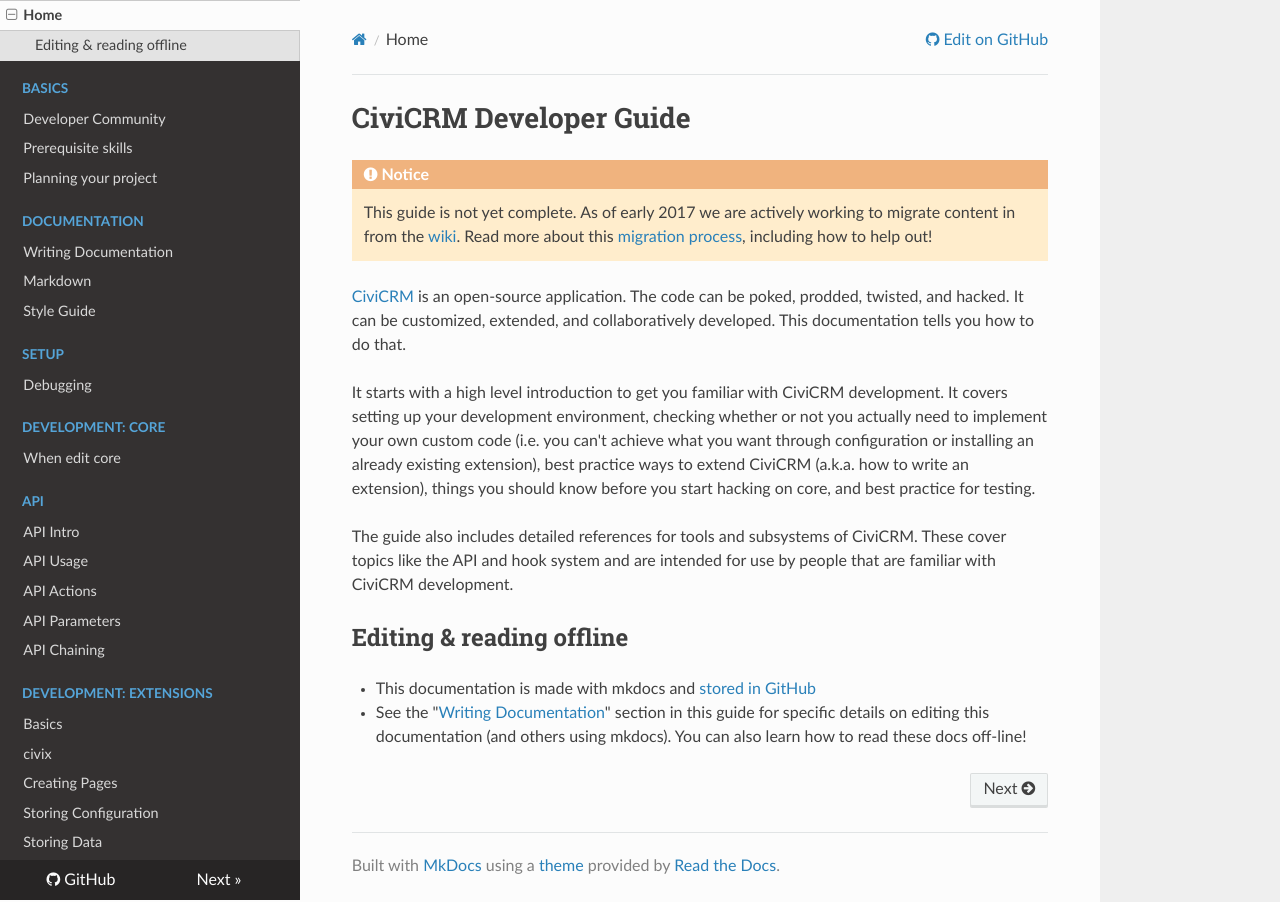
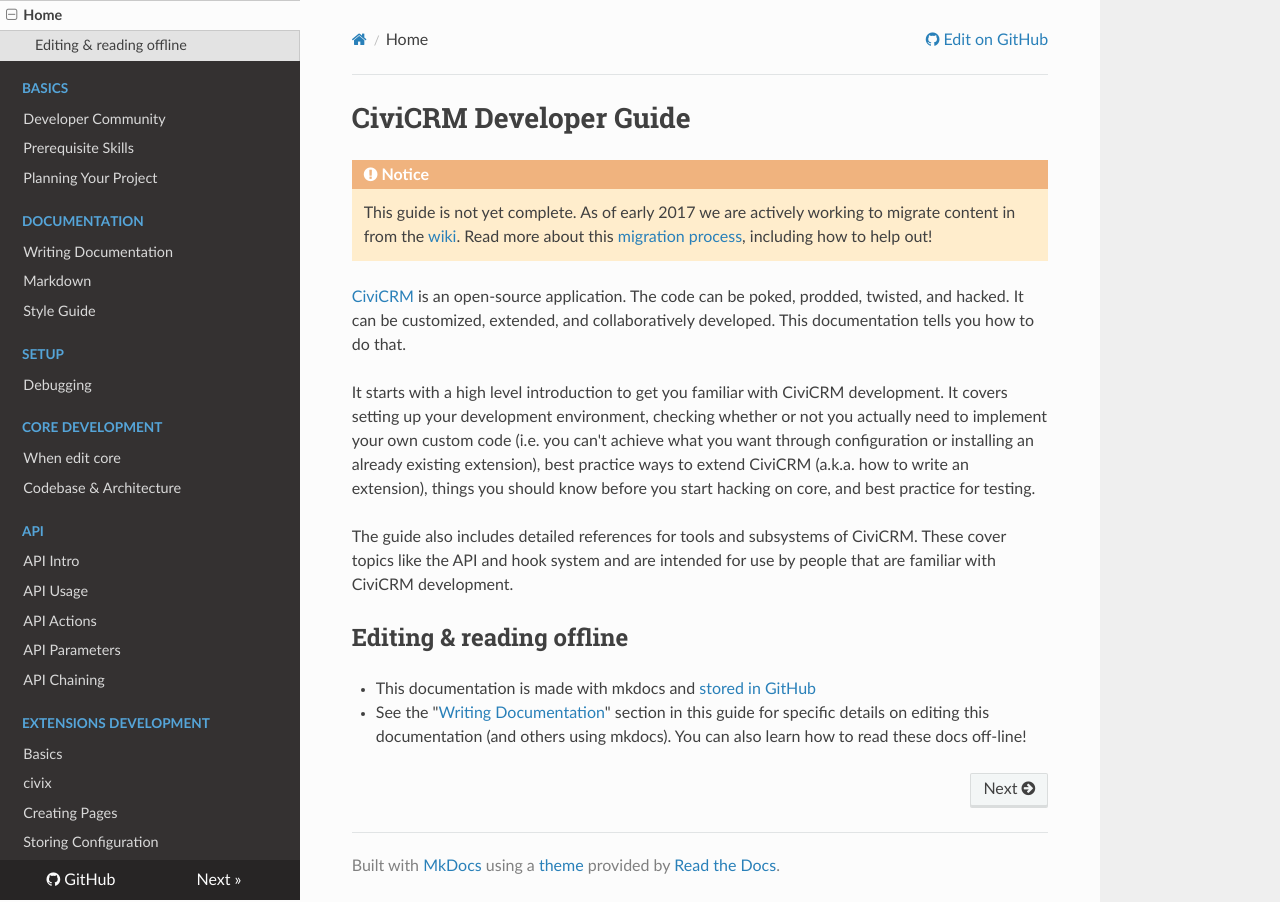
Before and after one commit to civicrm/civicrm-dev-docs, an MkDocs documentation site: the page built from docs/index.md, in a window 1280 px wide. Built offline with MkDocs 1.6.1, drawn with Linux system fonts in a browser that asks for light colours; nearby versions of some CDN libraries; old or Windows-style settings are respelled for this version of MkDocs.

Commit message:
page tree - small tweaks to language in nav

```diff
--- a/mkdocs.yml
+++ b/mkdocs.yml
@@ -12,22 +12,22 @@
 - Home: index.md
 - Basics:
   - Developer Community: basics/community.md    # page-tree = DONE
-  - Prerequisite skills: basics/skills.md       # page-tree = DONE
-  - Planning your project: basics/planning.md   # page-tree = DONE
+  - Prerequisite Skills: basics/skills.md       # page-tree = DONE
+  - Planning Your Project: basics/planning.md   # page-tree = DONE
 - Documentation:
   - Writing Documentation: documentation.md     # page-tree = NEED_PAGE_MOVE to /documentation/writing.md
   - Markdown: markdownrules.md                  # page-tree = NEED_PAGE_MOVE to /documentation/markdown.md
   - Style Guide: best-practices/documentation-style-guide.md  # page-tree = NEED_PAGE_MOVE to /documentation/style-guide.md
 - Setup:
-  # buildkit: /setup/buildkit.md                # page-tree = NEED_NEW_PAGE
+  # buildkit: /setup/buildkit.md                # page-tree = NEED_NEW_PAGE  # summary: See Github README for download instructions. Alternatively, follow links and install particular tools as-needed.
   - Debugging: dev-tools/debugging.md           # page-tree = NEED_PAGE_MOVE to /setup/debugging.md
-- "Development: core":
+- Core Development:
   - When edit core: core/hacking.md             # page-tree = NEED_PAGE_MOVE to /core/deciding.md
-  # How to Contribute: /core/contributing.md    # page-tree = NEED_NEW_PAGE
-  # Codebase & architecture: core/architecture.md # page-tree = DONE
+  # How to Contribute: /core/contributing.md    # page-tree = NEED_NEW_PAGE # summary: General summary of process (git+issues+PRs+Mattermost)
+  - Codebase & Architecture: core/architecture.md # page-tree = DONE
   # Reporting Bugs & Issues: /core/reporting.md # page-tree = NEED_NEW_PAGE
   # Submitting a Patch: /core/patches.md        # page-tree = NEED_NEW_PAGE
-  # Review Process: /core/review.md             # page-tree = NEED_NEW_PAGE
+  # Review Process: /core/review.md             # page-tree = NEED_NEW_PAGE  # summary: Detailed guidance on how to review PRs
   # Verifying a Bug Fix: /core/verifying.md     # page-tree = NEED_NEW_PAGE
 - API:
   - API Intro: api/general.md                   # page-tree = DONE
@@ -37,40 +37,40 @@
   # API Permissions: api/permissions.md         # page-tree = NEED_NEW_PAGE
   - API Chaining: api/chaining.md
   # API Changes: api/changes.md                 # page-tree = NEED_NEW_PAGE
-- "Development: Extensions":
+- Extensions Development:
   - Basics: extensions/basics.md                   # page-tree = DONE
   - civix: extensions/civix.md                     # page-tree = DONE
   - Creating Pages: extensions/create-page.md      # page-tree = DONE
   - Storing Configuration: extensions/config.md    # page-tree = DONE
   - Storing Data: extensions/storing-data.md       # page-tree = DONE
   - Setting Permissions: extensions/permissions.md # page-tree = DONE
-  - Custom API Functions: extensions/custom-api.md # page-tree = DONE
+  - Adding API Functions: extensions/custom-api.md # page-tree = DONE
   - Reports: extensions/custom-reports.md          # page-tree = NEED_PAGE_MOVE to extensions/reports.md
   - Searches: extensions/custom-searches.md        # page-tree = NEED_PAGE_MOVE to extensions/searches.md
   - Payment Processors: extensions/payment-processor.md # page-tree = DONE
-  - Publishing extensions: extensions/publish.md   # page-tree = DONE
+  - Publishing Extensions: extensions/publish.md   # page-tree = DONE
   - Extension Lifecycle: extend-stages.md          # page-tree = NEED_PAGE_MOVE to /extensions/lifecycle.md
   - Troubleshooting: extensions/troubleshooting.md # page-tree = DONE
-# Reference: Framework:
+# Framework Reference:
   # Bootstrap: /framework/bootstrap.md          # page-tree = NEED_NEW_PAGE
   # Cache: /framework/cache.md                  # page-tree = NEED_NEW_PAGE
   # Components: /framework/components.md        # page-tree = NEED_NEW_PAGE
   # Database: /framework/database.md            # page-tree = NEED_NEW_PAGE
   # Resources: /framework/resources.md          # page-tree = NEED_NEW_PAGE
   # Upgrade: /framework/upgrade.md              # page-tree = NEED_NEW_PAGE
-# Reference: Standards:
+# Code Standards:
   # PHP: /standards/php.md                      # page-tree = NEED_NEW_PAGE
   # Javascript: /standards/js.md                # page-tree = NEED_NEW_PAGE
   # API: /standards/api.md                      # page-tree = NEED_NEW_PAGE
   # Git: /standards/git.md                      # page-tree = NEED_NEW_PAGE
 # Testing:
   # Testing: /testing/testing.md                # page-tree = NEED_NEW_PAGE
-# Reference: Other:
+# Other Reference:
   # CiviMail: /reference/civimail.md            # page-tree = NEED_NEW_PAGE
   # CiviReport: /reference/civireport.md        # page-tree = NEED_NEW_PAGE
   # Payment Processing: /reference/payment.md   # page-tree = NEED_NEW_PAGE
 - Hooks:
-  - How to Use Hooks: hook.md                  # page-tree = NEED_PAGE_MOVE
+  - Using hooks: hook.md                        # page-tree = NEED_PAGE_MOVE to /hooks/usage.md
 - MISC TO REORGANIZE OR DELETE:
   - Extension advanced patterns: extensions/advanced.md
   - Customizing Screens: extensions/customize-screens.md
```
